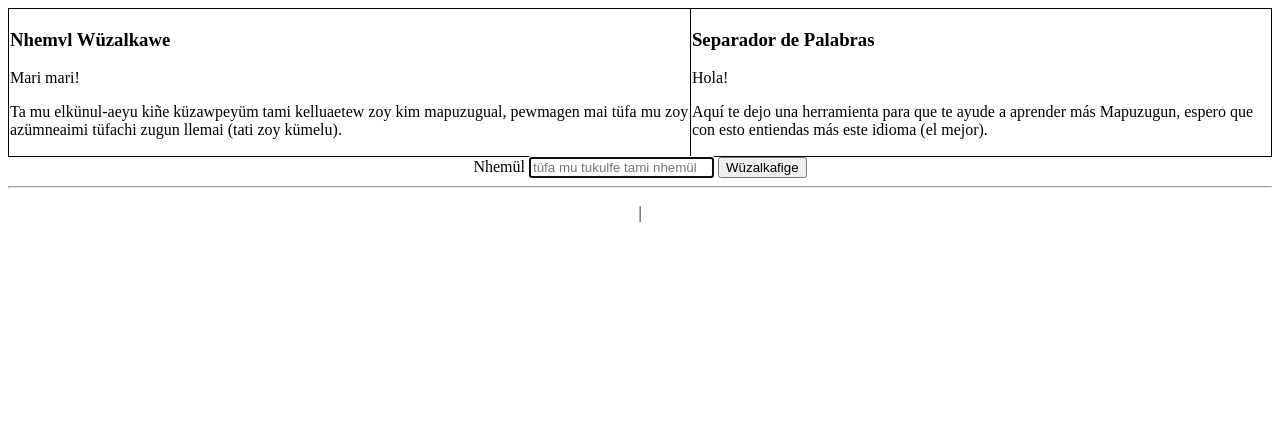
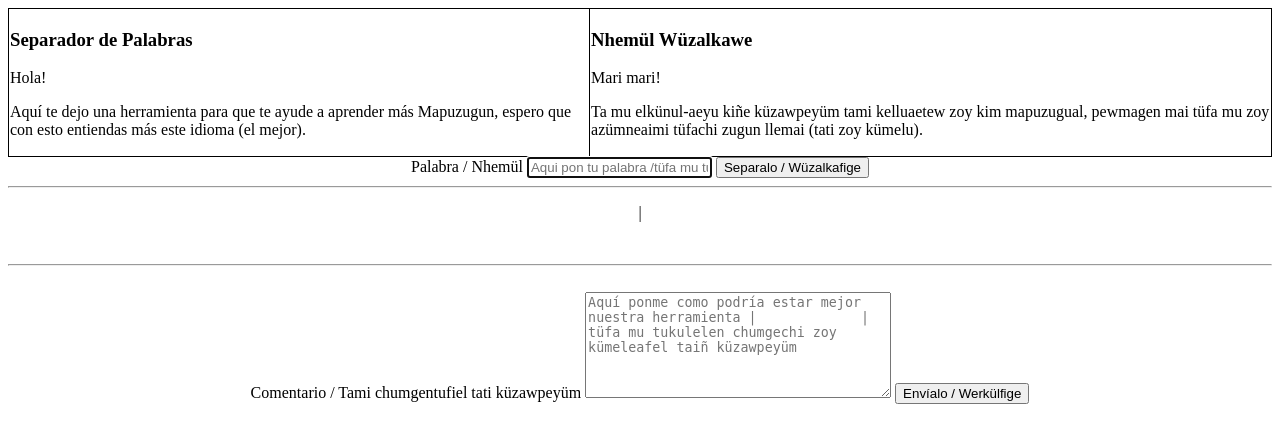
Before and after one commit to crahumadao/kaxvkaam, a Flask app: page / in a window 1280 px wide. Shown: the top 443 px of the page. Run offline with Flask 2, Linux system fonts and the light colour scheme; parts of the project's set-up code (start-up, migrations or seed data) failed here and were passed over.

Commit message:
fewla tati pünekelu tati küzawpeyüm, werkvlafenew egün kizu tañi chumgentufiel

```diff
--- a/app.py
+++ b/app.py
@@ -1,15 +1,17 @@
-from flask import Flask, render_template, jsonify, render_template, request
+from flask import Flask, render_template, jsonify, render_template, request, redirect, url_for, flash
 from kvzawpeyvm.wvzalkawe.koyam import Koyam
 from kvzawpeyvm.rulpawirintukuwe.KimamWirintukun import chuchiWirintukun
 from kvzawpeyvm.rulpawirintukuwe.Reglas import reglas12, reglas13, reglas21, reglas23, reglas31, reglas32
-
+import time
+import datetime
 import webbrowser
 import pickle
 import os
 import re
 
 app = Flask(__name__)
-
+app.secret_key = b'k#1"E/0$j&2U_9=n'
+elkvnualkellunzugu = open('eypietew.txt','a')
 def rupaka(txt):
     return(txt)
 wirintukunVy = {
@@ -78,7 +80,10 @@ def pepikaam_hemvl(hemvl, mvlica):
         xapvmal = []
         xipaalu['eypial'] = 'Femgechi wüzalkafiñ'
         xipaalu['decir'] = 'Así lo separé'
-        xipaalu['xipai'] = True
+        if rr==0:
+            xipaalu['xipai'] = False
+        else:
+            xipaalu['xipai'] = True
         if len(hemvlkawe) > 0:
             for i in range(len(hemvlkawe)):
                 xapvmal.append((hemvlkawe[i], regexkawe[i],wzkawe[i],hemvlkawew[i]))
@@ -121,6 +126,19 @@ def pegelwe():
     return render_template('index.html', mvli=mvli, pegelam_hemvl=pegelam_hemvl)
 
 
+@app.route('/kellual',methods=['POST','GET'])
+def werkvlal_msg():
+    flash('Recibimos tu mensjae, gracias por ayudarnos / Llowfiiñ tami werkvlfiel, mañumuwiyiñ tami kellumufiel ')
+    fewla = str(datetime.datetime.now())[:-7]
+
+    if request.method == 'POST':
+        kellun = request.form.get('kellun')
+        fewlahemvl = request.form.get('fewlahemvl')
+    msg = f'{fewla}:\t("{fewlahemvl}" nhemül mu):\t MSG: {kellun} :MSG\n'
+    print(msg)
+    elkvnualkellunzugu.write(msg)
+    return redirect(url_for('konwe'))
+
 @app.errorhandler(404)
 def page_not_found(error):
     return '<h1> \'Na weza</h1>\n<h2>pegerkelai tati pakina </h2>'
--- a/templates/index.html
+++ b/templates/index.html
@@ -6,6 +6,10 @@
   border: 1px solid black;
   border-collapse: collapse;
 }
+
+textarea {
+        width: 300px;
+        height: 100px;}
 </style>
 	<meta charset="UTF-8">
 	<title> Nhemül Wüzalkawe </title>
@@ -17,29 +21,30 @@
 	<table style="width:100%">
         <tr>
             <td colspan="3">
-                <h3> Nhemvl Wüzalkawe</h3>
-                <p>Mari mari!<p>
-                <p>Ta mu elkünul-aeyu kiñe küzawpeyüm tami kelluaetew zoy kim mapuzugual, pewmagen mai tüfa mu zoy azümneaimi tüfachi zugun llemai (tati zoy kümelu).</p>
-            </td>
-            <td colspan="3">
                 <h3>Separador de Palabras</h3>
                 <p>Hola!<p>
                 <p> Aquí te dejo una herramienta para que te ayude a aprender más Mapuzugun, espero que con esto entiendas más este idioma (el mejor).</p>
             </td>
+            <td colspan="3">
+                <h3> Nhemül Wüzalkawe</h3>
+                <p>Mari mari!<p>
+                <p>Ta mu elkünul-aeyu kiñe küzawpeyüm tami kelluaetew zoy kim mapuzugual, pewmagen mai tüfa mu zoy azümneaimi tüfachi zugun llemai (tati zoy kümelu).</p>
+            </td>
+
         </tr>
     </table>
     <div style='text-align: center'>
 	<form method="post" action="/wvzalkafe">
-        <label for="hemvl" id="vhemvl"> Nhemül</label>
-	<input type="text" id="hemvl" name="hemvl" placeholder="tüfa mu tukulfe tami nhemül">
-	<input type="submit" value="Wüzalkafige">
+        <label for="hemvl" id="vhemvl"> Palabra / Nhemül</label>
+	<input type="text" id="hemvl" name="hemvl" placeholder="Aqui pon tu palabra /tüfa mu tukulfe tami nhemül">
+	<input type="submit" value="Separalo / Wüzalkafige">
 	</form>
 <hr>
 
 	<p>{{pegelam_hemvl['eypial']}} | {{pegelam_hemvl['decir']}}</p>
 	{% if mvli == True %}
     <h4><p><b>{{pegelam_hemvl['vy']}}</b></p></h4>
-    <h5><p>Wirintukugelu {{pegelam_hemvl['wirintukun']}} mu txokifiñ |Creo que  está escrito en {{pegelam_hemvl['wirintukun']}}</p></h5>
+    <h5><p>Creo que  está escrito en {{pegelam_hemvl['wirintukun']}}  |  Wirintukugelu {{pegelam_hemvl['wirintukun']}} mu txokifiñ </p></h5>
             </tr>
     </table>
 
@@ -67,5 +72,26 @@
 		{% endfor %}
 	{% else %}
 	{% endif %}
+    </br>
+    <hr>
+    </br>
+        {% with messages = get_flashed_messages() %}
+          {% if messages %}
+            <ul class=flashes>
+            {% for message in messages %}
+              <li>{{ message }}</li>
+            {% endfor %}
+            </ul>
+          {% endif %}
+        {% endwith %}
+
+    <form method="post" action="/kellual" id="kellual">
+    <label for="kellun" id="vkellual"> Comentario / Tami chumgentufiel tati küzawpeyüm</label>
+    <textarea id="kellual" name="kellun" placeholder="Aquí ponme como podría estar mejor nuestra herramienta |             | tüfa mu tukulelen chumgechi zoy kümeleafel taiñ küzawpeyüm"></textarea>
+	<input type="submit" value="Envíalo / Werkülfige">
+    <input type="hidden" id="kellual" name="fewlahemvl" value="{{pegelam_hemvl['vy']}}">
+	</form>
+
+
 </body>
 </html>
```
Also changed, not shown: 1 other file.
